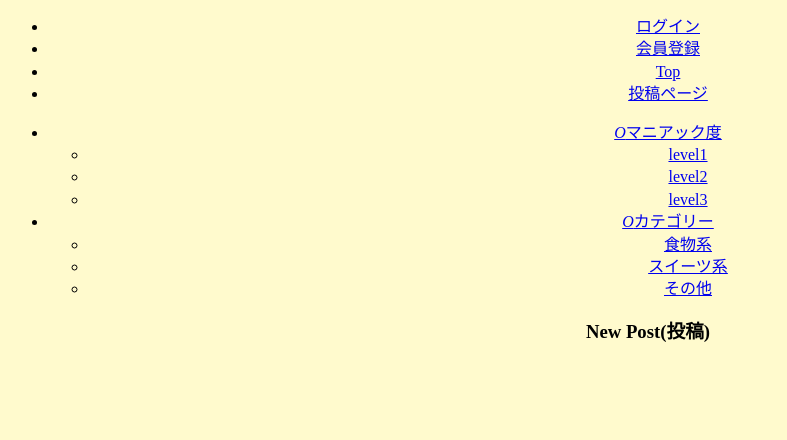
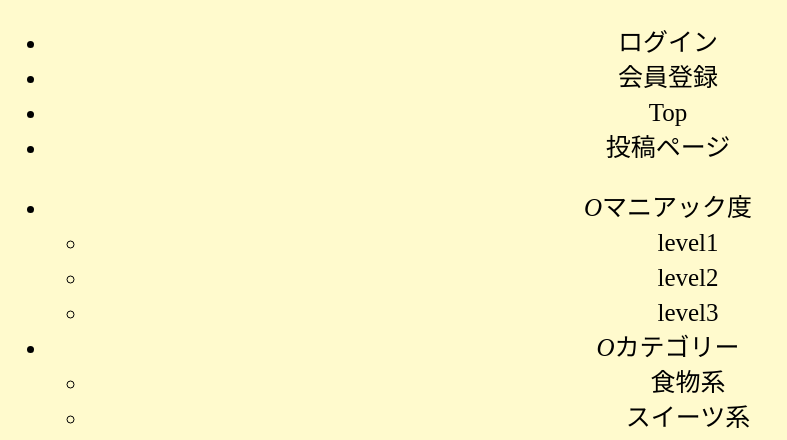
Before and after one commit to kaitwun/graduation_work, a Flask app: template templates/top.html in a window 1280 px wide. Shown: the top 440 px of the page, without its empty margins (0-787 px from the left). Run offline with Flask 2, Linux system fonts and the light colour scheme; the template is opened without the code that fills it, so the values that code supplies are empty; parts of the project's set-up code (start-up, migrations or seed data) failed here and were passed over.

Commit message:
css変更

```diff
--- a/each_program/yuki.py
+++ b/each_program/yuki.py
@@ -58,10 +58,10 @@ def introduce_get(post_id):
     c.execute("select * from posts where id = ?" ,(post_id,))
     intrduce_post = c.fechone()
     c.close()
-    print(into)
+    print(introduce_post)
 
 
-    return render_template("intoroduce.html"/)
+    return render_template("intoroduce.html")
 
 if __name__ == "__main__":
     app.run(debug=True)
--- a/static/css/style.css
+++ b/static/css/style.css
@@ -160,11 +160,24 @@ div.post_form{
 body{
     background: #fff;
 	text-align: center;
-	font-size: 16px;
+	font-size: 25px;
 	line-height: 1.4;
 	min-width: 100%;
 	-webkit-text-size-adjust: 100%;
     background-color: #fffacd;
+    font-family:"Honnotate sc";
+}
+
+h1 {
+    font-size: 50px;
+    color:#6b8e23;
+    margin-top : 20px;
+    margin-bottom: 20px;
+}
+
+h2{
+    color: #6b8e23;
+    font-size: 30px;
 }
 .items{
     display:flex;
@@ -173,8 +186,11 @@ body{
     align-items:center;
     width: 1200px;
     margin:0 auto;
+    text-align: left;
 }
-
+.title{
+    font-weight: bolder;
+}
 .post_item{
     box-sizing: border-box;
     border:0px solid #ccc;
@@ -183,25 +199,45 @@ body{
     width: 33.3% ;
 }
 
+a{
+    text-decoration: none;
+    color:#000000
+}
+
+
+a:hover{
+    color: #ff8c00 ;
+    font-weight: bolde;
+
+}
+
 p{
  margin: 0;
 }
 
+.image_top{
+    width: 350px;
+}
+
 img{
-    width: 350px;
+    width: 200px;
 }
 
 #sec2{
     margin-bottom:100px;
+    color:black;
 }
 .levels{
     display:flex;
     justify-content:center;
     align-items:center;
-    border: 1px solid;
+    border-bottom: #ff8c00 1px solid;
 
 }
 
+.border{
+    border-top: #ff8c00 1px solid;
+}
 .level{
-    padding:30px
+    padding:40px
 }
--- a/templates/top.html
+++ b/templates/top.html
@@ -5,7 +5,7 @@
 
     <article>
         <section id="sec1">
-            <h1>New Post(投稿)</h1>
+            <h1>New Post</h1>
         </section>
 
 
@@ -14,8 +14,8 @@
             <div class="items">
                 {% for post_item in tpl_post %}
                 <div class="post_item">
-                    <a href="introduce/{{idを持ってくる}}"><img src="/static/img/{{post_item['image']}}" alt="投稿内容"></a>
-                    <a href="#"><p>{{post_item["title"]}}</p></a>
+                    <a href="#"><img src="/static/img/{{post_item['image']}}" class="image_top" alt="投稿内容"></a>
+                    <a href="#"><p class = "title">{{post_item["title"]}}</p></a>
                 </div>
                 {% endfor %}
             </div>
@@ -23,9 +23,9 @@
         </section>
 
         <section id="sec3">
-            <div class="levels">
+            <div class="levels border">
                 <div class="level">
-                     <p>Level 1</p>
+                     <h2>Level 1</h2>
                 </div>
                 <div class="level">
                     <a href="#"><img src="/static/img/{{tpl_level1[0][0]}}" alt="投稿内容"></a>
@@ -43,7 +43,7 @@
 
             <div class="levels">
                 <div class="level">
-                     <p>Level 2</p>
+                     <h2>Level 2</h2>
                 </div>
                 <div class="level">
                     <a href="#"><img src="/static/img/{{tpl_level2[0][0]}}" alt="投稿内容"></a>
@@ -61,7 +61,7 @@
 
             <div class="levels">
                 <div class="level">
-                     <p>Level 3</p>
+                     <h2>Level 3</h2>
                 </div>
                 <div class="level">
                     <a href="#"><img src="/static/img/{{tpl_level3[0][0]}}" alt="投稿内容"></a>
```
